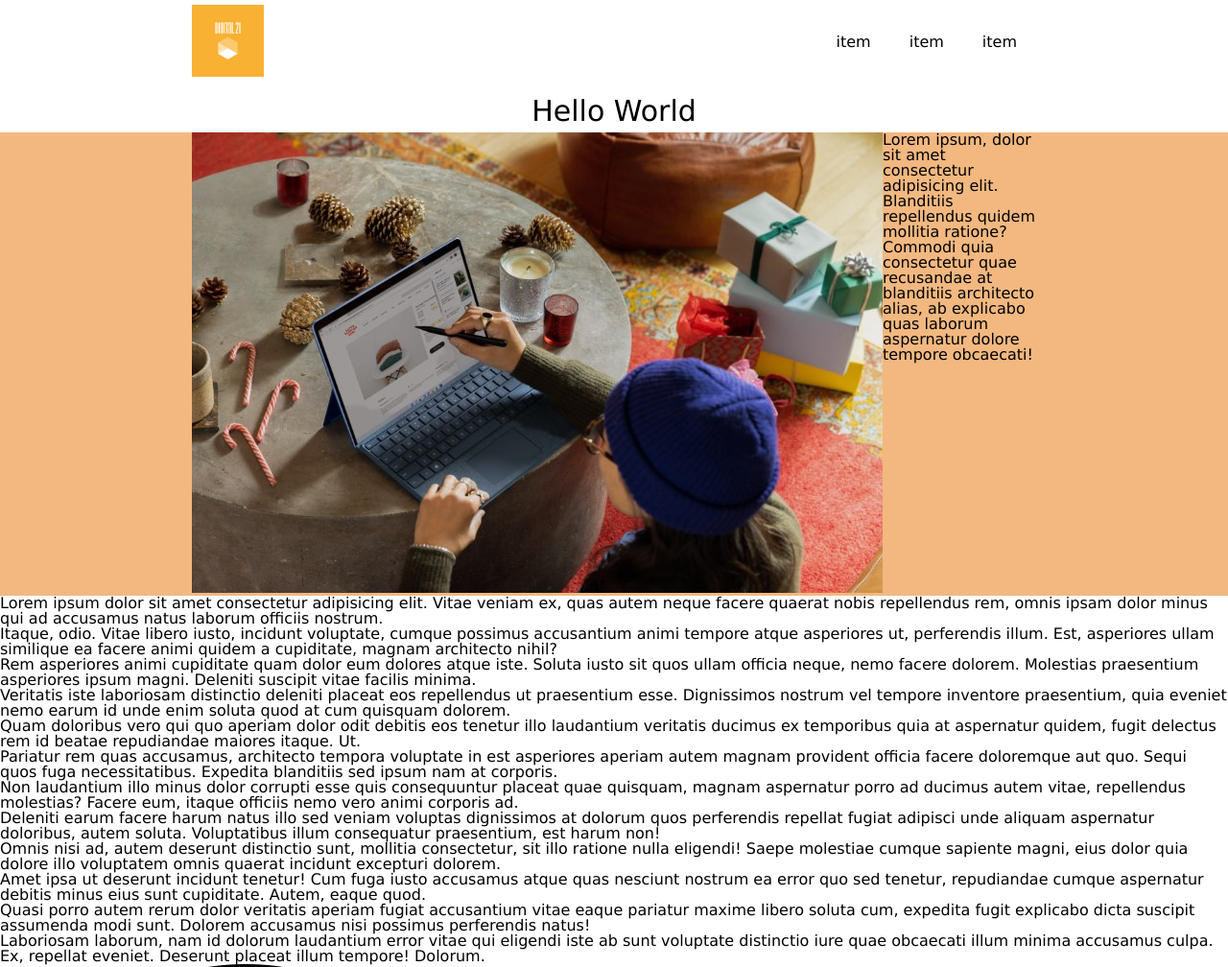
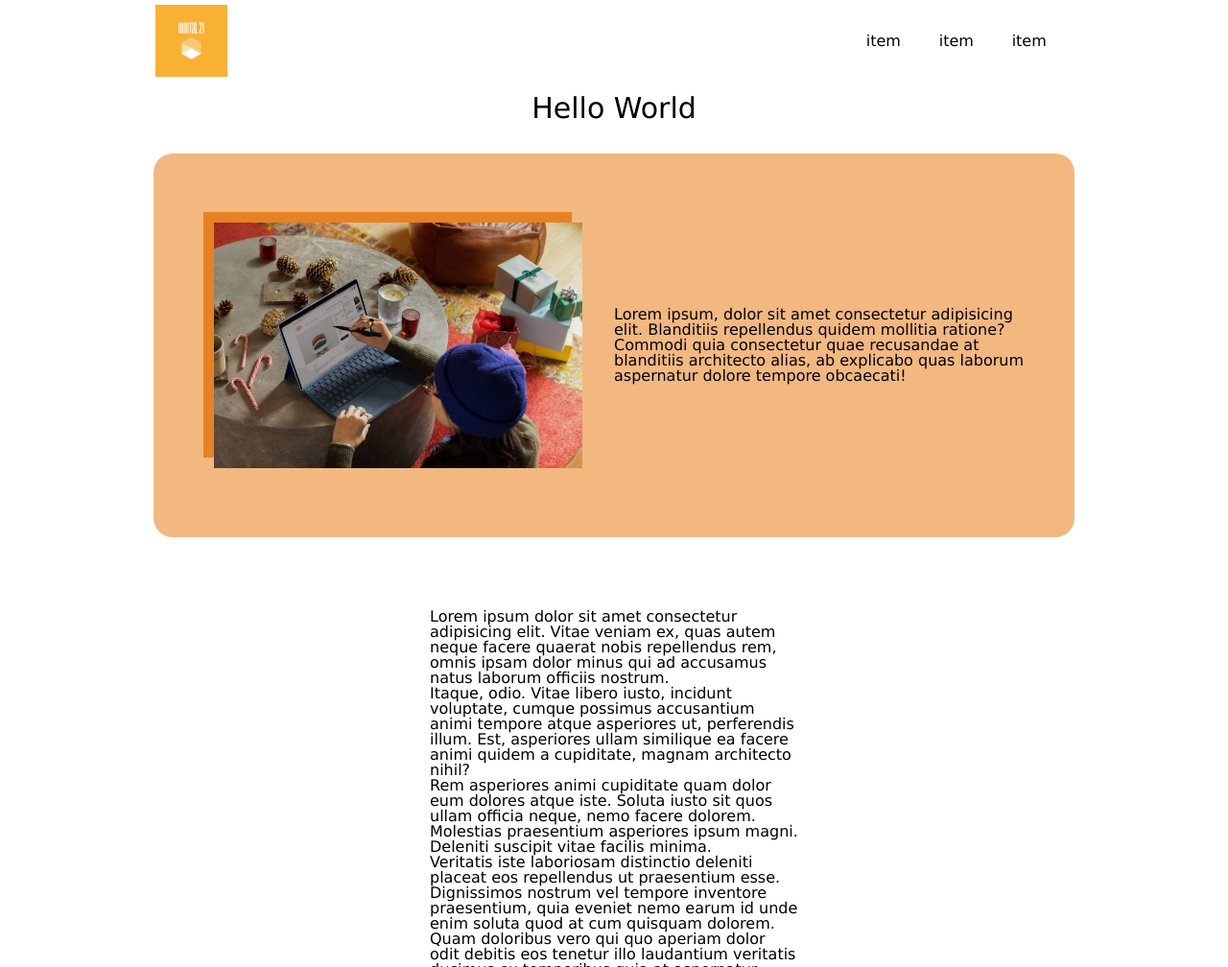
Before and after one commit to ArturBulak/wba-bulak-artur-2c, a plain HTML site: page individual-work/css-position-1/index.html in a window 1280 px wide. Shown: the top 1008 px of the page at 96% size. Drawn offline with Linux system fonts and the light colour scheme.

Commit message:
rozlozeni a responzivnost hotovo.

```diff
--- a/individual-work/css-position-1/index.html
+++ b/individual-work/css-position-1/index.html
@@ -16,6 +16,8 @@
             <div class="header-logo">
                 <img src="./images/logo_size_invert.jpg" alt="" srcset="">
             </div>
+            <div class="empty-space">
+            </div>
             <div class="nav-mar">
                 <nav class="navbar">
                     <div class="nav-item">item</div>
@@ -30,6 +32,7 @@
         </div>
 
         <section class="hero-section">
+            <div class="hero-square">
                 <div class="hero-img">
                     <img src="./images/hero-small.jpg" alt="Hero">
                     <div class="img-placeholder"></div>
@@ -38,6 +41,7 @@
                     <p>Lorem ipsum, dolor sit amet consectetur adipisicing elit. Blanditiis repellendus quidem mollitia
                         ratione? Commodi quia consectetur quae recusandae at blanditiis architecto alias, ab explicabo quas
                         laborum aspernatur dolore tempore obcaecati!</p>
+                </div>
             </div>
         </section>
         <section class="text">
--- a/individual-work/css-position-1/style.css
+++ b/individual-work/css-position-1/style.css
@@ -11,40 +11,83 @@ Barva text v oranžovém pozadí: #752400
   flex-direction: row;
   padding-top: 5px;
 }
+.header-logo{
+  display: flex;
+  align-items: flex-end;
+  width: 25%;
+}
 .header-logo img {
-  flex-grow: 2;
   height: 75px;
-  margin-left: 200px;
+  margin-left: 57%;
+}
+.empty-space {
+  width: 50%;
 }
 .navbar {
   display: flex;
   flex-direction: row;
+  justify-content: space-around;
+  width: 80%;
 }
 .nav-item {
-  margin-left: 20px;
-  margin-right: 20px;
+  width: auto;
 }
 .nav-mar {
   display: flex;
-  flex-grow: 1;
-  margin-right: 200px;
-  display: flex;
   align-items: center;
-  justify-content: flex-end;
+  justify-content: center;
+  width: 25%;
+  margin-right: 11%;
 }
 .headline-1 {
   display: flex;
-  height: 55px;
+  height: 80px;
   justify-content: center;
   align-items: center;
 }
 h1 {
-  padding-top: 10px;
+  padding-top: 20px;
   font-size: 30px;
+  padding-bottom: 35px;
 }
 .hero-section {
   display: flex;
-  padding-left: 200px;
-  padding-right: 200px;
+  align-items: center;
+  justify-content: center;
+
+}
+.hero-square {
+  display: flex;
+  align-items: center;
+  width: 75%;
+  height: 50%;
+  height: 400px;
   background-color: #f2b880;
+  border-radius: 20px;
 }
+.hero-img {
+  display: flex;
+  justify-content: center;
+  align-items: center;
+  width: 50%;
+}
+.hero-img img {
+  width: 80%;
+  margin-left: 30px;
+  box-shadow: -11px -11px 0px 0px #e88121;
+}
+.hero-text {
+  display: flex;
+  justify-content: center;
+  align-items: center;
+  margin-right: 5%;
+  width: 45%;
+}
+.text-wrapper {
+  display: flex;
+  flex-direction: column;
+  width: 30%;
+  justify-content: space-evenly;
+  margin: auto;
+  margin-top: 75px;
+}
```
Lines whose indentation alone changed are shown as unchanged.
